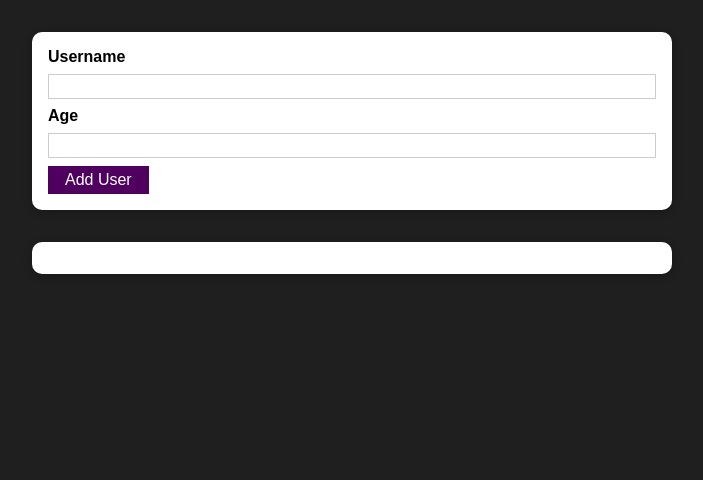
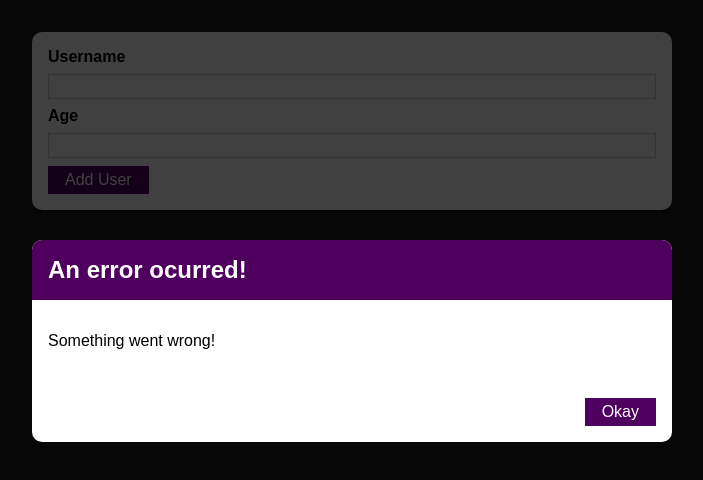
Before and after one commit to gustavoeyros/users-project-reactjs, a React (Create React App) app: page / in a window 1280 px wide. Shown: the top 480 px of the page, without its empty margins (288-991 px from the left). Built offline with nearby package versions, Linux system fonts and the light colour scheme.

Commit message:
feat: modal error

```diff
--- /dev/null
+++ b/src/components/UI/ErrorModal.js
@@ -0,0 +1,24 @@
+import Card from "./Card";
+import Button from "./Button";
+import style from "./ErrorModal.module.css";
+
+const ErrorModal = (props) => {
+  return (
+    <div>
+      <div className={style.backdrop} />
+      <Card className={style.modal}>
+        <header className={style.header}>
+          <h2>{props.title}</h2>
+        </header>
+        <div className={style.content}>
+          <p>{props.message}</p>
+        </div>
+        <footer className={style.actions}>
+          <Button>Okay</Button>
+        </footer>
+      </Card>
+    </div>
+  );
+};
+
+export default ErrorModal;
--- /dev/null
+++ b/src/components/UI/ErrorModal.module.css
@@ -0,0 +1,45 @@
+.backdrop {
+    position: fixed;
+    top: 0;
+    left: 0;
+    width: 100%;
+    height: 100vh;
+    z-index: 10;
+    background: rgba(0, 0, 0, 0.75);
+  }
+
+  .modal {
+    position: fixed;
+    top: 30vh;
+    left: 10%;
+    width: 80%;
+    z-index: 100;
+    overflow: hidden;
+  }
+
+  .header {
+    background: #4f005f;
+    padding: 1rem;
+  }
+
+  .header h2 {
+    margin: 0;
+    color: white;
+  }
+
+  .content {
+    padding: 1rem;
+  }
+
+  .actions {
+    padding: 1rem;
+    display: flex;
+    justify-content: flex-end;
+  }
+
+  @media (min-width: 768px) {
+    .modal {
+      left: calc(50% - 20rem);
+      width: 40rem;
+    }
+  }
--- a/src/components/Users/AddUser.js
+++ b/src/components/Users/AddUser.js
@@ -2,6 +2,7 @@
 import Card from "../UI/Card";
 import style from "./AddUser.module.css";
 import Button from "../UI/Button";
+import ErrorModal from "../UI/ErrorModal";
 
 const AddUser = (props) => {
   const [enteredUsername, setEnteredUsername] = useState("");
@@ -30,6 +31,8 @@
   };
 
   return (
+    <div>
+      <ErrorModal title="An error ocurred!" message="Something went wrong!" />
       <Card className={style.input}>
         <form onSubmit={addUserHandler}>
           <label htmlFor="username">Username</label>
@@ -51,6 +54,7 @@
           <Button type="submit">Add User</Button>
         </form>
       </Card>
+    </div>
   );
 };
 
```
Lines whose indentation alone changed are shown as unchanged.
